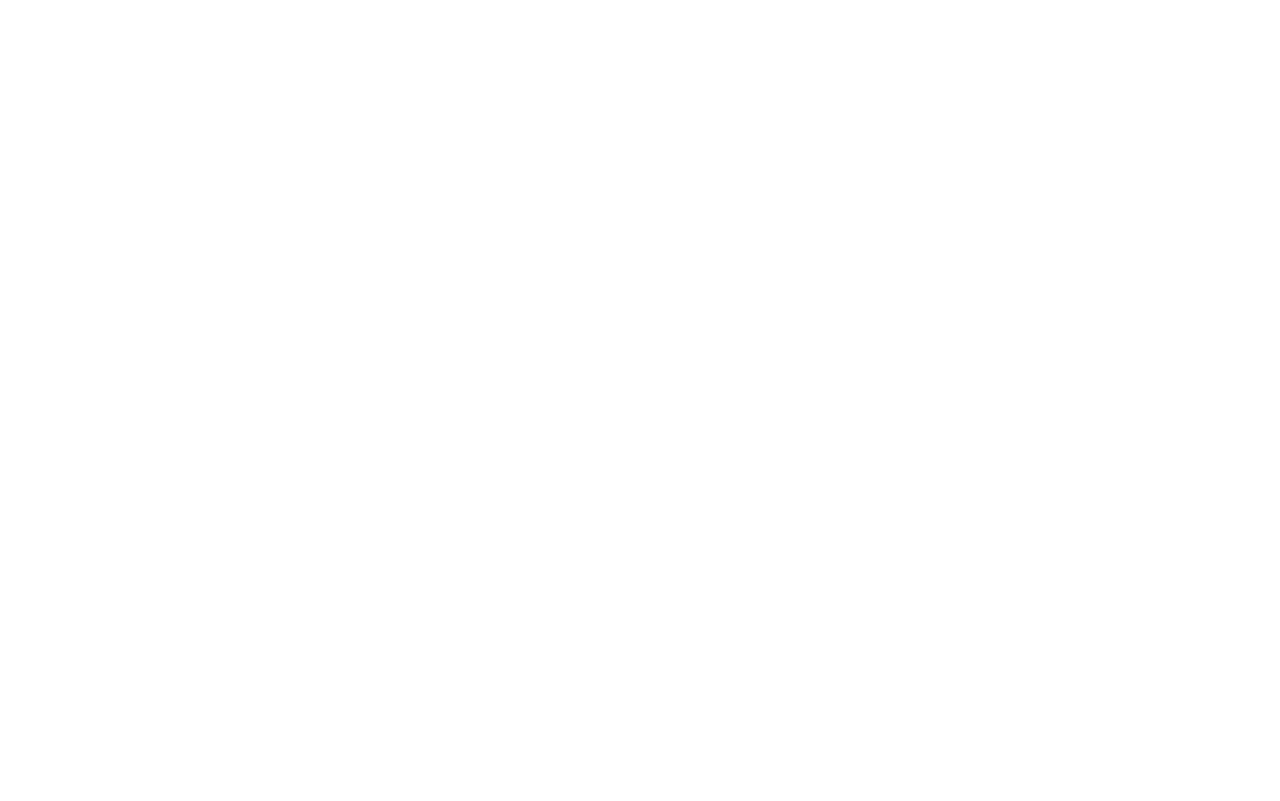
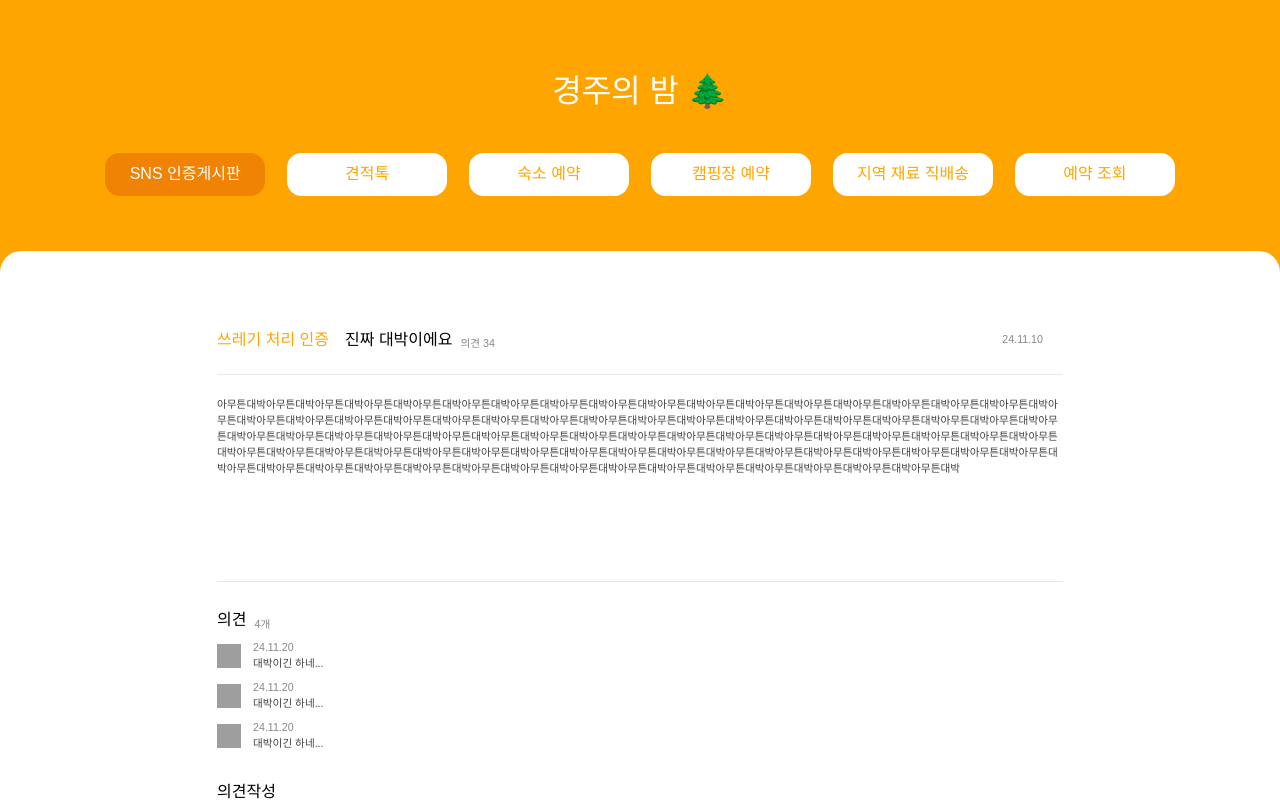
Before and after one commit to mjgwon24/tour-recommend-front, a Next.js app: page /certificationBoardDetail in a window 1280 px wide. Shown: the top 801 px of the page. Built offline with nearby package versions, Linux system fonts and the light colour scheme; grey boxes are pictures that could not be loaded; a web font is replaced by a local one.

Commit message:
feat: certificationBoardDetail페이지 UI 구현

```diff
--- a/pages/certificationBoardDetail/index.jsx
+++ b/pages/certificationBoardDetail/index.jsx
@@ -1,6 +1,140 @@
+import {useRouter} from 'next/router';
+import React, { useState } from 'react';
+import { CgProfile } from "@react-icons/all-files/cg/CgProfile"
+import { AiOutlineLike } from "@react-icons/all-files/ai/AiOutlineLike"
+/**
+ * certificationBoardDetailPage ui
+ * @author 김이현
+ */
+
+
 export default function certificationBoardDetailPage() {
-    return (
+    const router = useRouter();
+
+
+
+    return(
         <>
+
+            <div className="flex flex-col gap-[1.28875rem] bg-[#FFA500] min-w-[76.6875rem]">
+
+                <div className="flex flex-col items-center gap-[1.28875rem]">
+                    <div className="flex flex-col items-center">
+                        <h1 className="text-[2rem] weight-700 text-[white] pt-[4.15625rem]">경주의 밤 🌲</h1>
+                        <div className="flex gap-[1.371875rem] pt-[2.401875rem] pb-[2.1575rem] weight-700 text-[#FFA500]">
+                            <button
+                                className="rounded-[0.914375rem] weight-700 w-[10rem] py-[0.595rem] bg-[#F18304] text-[white]"
+                                onClick={() => router.push('/accommodateReservation')}>SNS 인증게시판
+                            </button>
+
+                            <button
+                                className="rounded-[0.914375rem] weight-700 bg-[white] w-[10rem] py-[0.595rem] hover:bg-[#F18304] hover:text-[white]"
+                                onClick={() => router.push('/quoteTalkList')}>견적톡
+                            </button>
+                            <button
+                                className="rounded-[0.914375rem] weight-700 bg-[white] w-[10rem] py-[0.595rem] hover:bg-[#F18304] hover:text-[white]"
+                                onClick={() => router.push('/certificationBoardList')}>숙소 예약
+                            </button>
+                            <button
+                                className="rounded-[0.914375rem] weight-700 bg-[white] w-[10rem] py-[0.595rem] hover:bg-[#F18304] hover:text-[white]"
+                                onClick={() => router.push('/campingReservation')}>캠핑장 예약
+                            </button>
+                            <button
+                                className="rounded-[0.914375rem] weight-700 bg-[white] w-[10rem] py-[0.595rem] hover:bg-[#F18304] hover:text-[white]"
+                                onClick={() => router.push('/ingredientsDelivery')}>지역 재료 직배송
+                            </button>
+                            <button
+                                className="rounded-[0.914375rem] weight-700 bg-[white] w-[10rem] py-[0.595rem] hover:bg-[#F18304] hover:text-[white]"
+                                onClick={() => router.push('/reservationAuth')}>예약 조회
+                            </button>
+                        </div>
+                    </div>
+                    <div className="flex flex-col min-h-screen min-w-[925px] w-full gap-[3.11125rem] bg-[#ffffff] rounded-t-[1.33125rem] px-[8.354375rem] pb-[18.370625rem] pt-[3.075625rem]">
+                        <div className='flex justify-center'>
+                            <div className='flex flex-col rounded-[0.9125rem] px-[2.473125rem] py-[1.75rem] w-full max-w-[925px]'>
+                                <div className='flex justify-between gap-2'>
+                                    <div className='flex gap-4'>
+                                        <div className='flex flex-col justify-center text-[#FFA500]'>쓰레기 처리 인증</div>
+                                        <div className='flex justify-start w-auto'>
+                                            <div className='flex gap-2'>
+                                                <div className='flex flex-col justify-center'>
+                                                    <div>진짜 대박이에요</div>
+                                                </div>
+                                                <div className='flex flex-col justify-end'>
+                                                    <div className='text-[0.665rem] text-[#878787]'>의견 34</div>
+                                                </div>
+                                            </div>
+                                        </div>
+                                    </div>
+                                    <div className='flex flex-col justify-center pr-[1.25rem] text-[#878787] text-[0.665rem]'>24.11.10</div>
+                                </div>
+                                <div className='flex flex-col justify-center py-[1.375rem]'>
+                                    <hr/>
+                                </div>
+
+                                <div className='text-[0.665rem] text-[#404040] w-max-[925px] pb-[6.15125rem]'>아무튼대박아무튼대박아무튼대박아무튼대박아무튼대박아무튼대박아무튼대박아무튼대박아무튼대박아무튼대박아무튼대박아무튼대박아무튼대박아무튼대박아무튼대박아무튼대박아무튼대박아무튼대박아무튼대박아무튼대박아무튼대박아무튼대박아무튼대박아무튼대박아무튼대박아무튼대박아무튼대박아무튼대박아무튼대박아무튼대박아무튼대박아무튼대박아무튼대박아무튼대박아무튼대박아무튼대박아무튼대박아무튼대박아무튼대박아무튼대박아무튼대박아무튼대박아무튼대박아무튼대박아무튼대박아무튼대박아무튼대박아무튼대박아무튼대박아무튼대박아무튼대박아무튼대박아무튼대박아무튼대박아무튼대박아무튼대박아무튼대박아무튼대박아무튼대박아무튼대박아무튼대박아무튼대박아무튼대박아무튼대박아무튼대박아무튼대박아무튼대박아무튼대박아무튼대박아무튼대박아무튼대박아무튼대박아무튼대박아무튼대박아무튼대박아무튼대박아무튼대박아무튼대박아무튼대박아무튼대박아무튼대박아무튼대박아무튼대박아무튼대박</div>
+
+
+                                {/* 구분선 */}
+                                <div className='flex flex-col justify-center pt-[0.375rem] pb-[1.625rem]'>
+                                    <hr/>
+                                </div>
+
+                                {/* 의견 헤더 */}
+                                <div className='flex gap-2'>
+                                    <div className='flex flex-col justify-center'>
+                                        <div>의견</div>
+                                    </div>
+                                    <div className='flex flex-col justify-end'>
+                                        <div className='text-[0.665rem] text-[#878787]'>4개</div>
+                                    </div>
+                                </div>
+
+                                {/* 의견 */}
+                                <div className='flex gap-3 pt-2'>
+                                    <div className='flex flex-col justify-center'>
+                                        <img src="/images/icon/profile.png" className='w-6 h-6'/>
+                                    </div>
+                                    <div className='flex flex-col'>
+                                        <div className='text-[0.665rem] text-[#878787]'>24.11.20</div>
+                                        <div className='text-[0.665rem] text-[#404040]'>대박이긴 하네...</div>
+                                    </div>
+                                </div>
+
+                                <div className='flex gap-3 pt-2'>
+                                    <div className='flex flex-col justify-center'>
+                                        <img src="/images/icon/profile.png" className='w-6 h-6'/>
+                                    </div>
+                                    <div className='flex flex-col'>
+                                        <div className='text-[0.665rem] text-[#878787]'>24.11.20</div>
+                                        <div className='text-[0.665rem] text-[#404040]'>대박이긴 하네...</div>
+                                    </div>
+                                </div>
+
+                                <div className='flex gap-3 pt-2'>
+                                    <div className='flex flex-col justify-center'>
+                                        <img src="/images/icon/profile.png" className='w-6 h-6'/>
+                                    </div>
+                                    <div className='flex flex-col'>
+                                        <div className='text-[0.665rem] text-[#878787]'>24.11.20</div>
+                                        <div className='text-[0.665rem] text-[#404040]'>대박이긴 하네...</div>
+                                    </div>
+                                </div>
+
+                                <div className='flex gap-2 pt-7 pb-[0.75rem]'>
+                                    <div className='flex flex-col justify-center'>
+                                        <div>의견작성</div>
+                                    </div>
+                                </div>
+                                <textarea className='bg-[#F4F4F4] rounded-[0.9125rem] p-4 pb-16 resize-none' placeholder='의견을 작성해주세요'></textarea>
+                                <div className='flex justify-end pt-2'>
+                                    <div className='px-4 py-2 rounded-[0.5rem] bg-[#FFA500] text-[#FFF]'>등록</div>
+                                </div>
+                            </div>
+                        </div>
+                    </div>
+                </div>
+            </div>
         </>
-    );
+    )
 }
```
